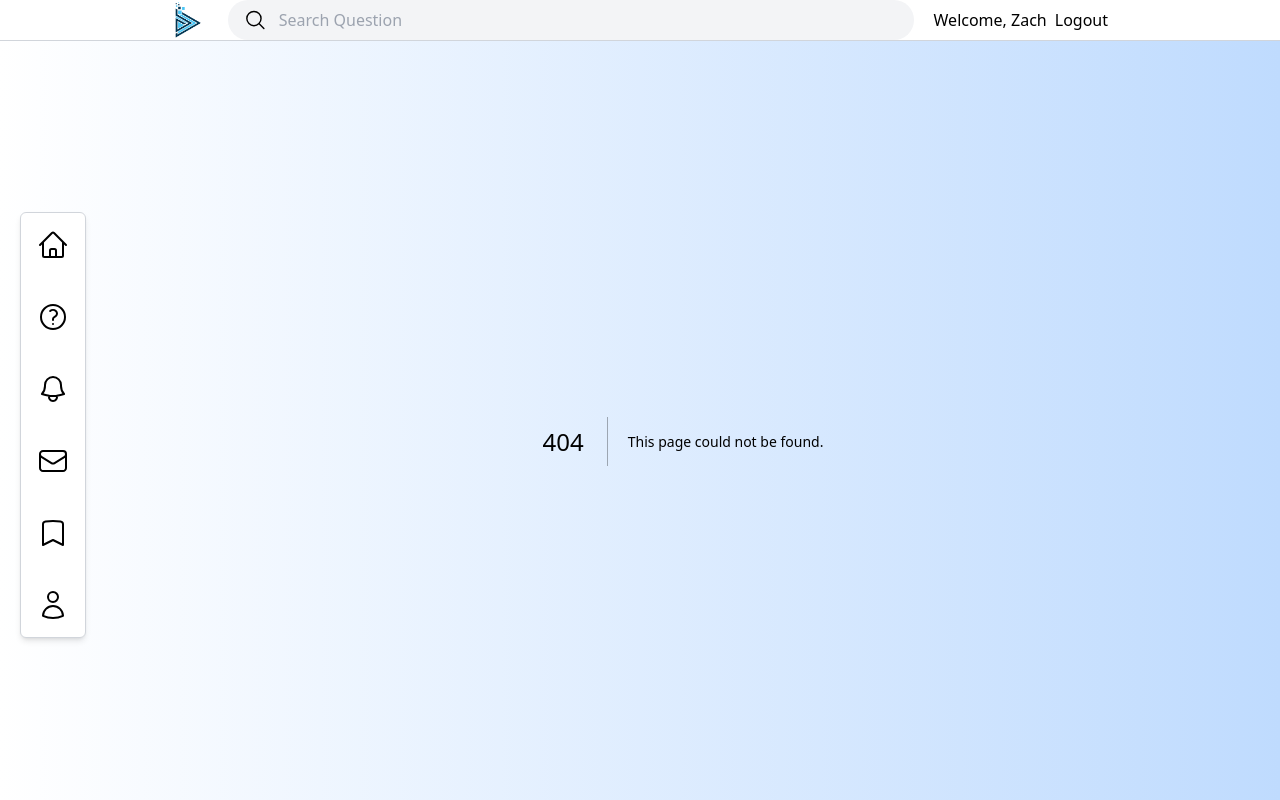
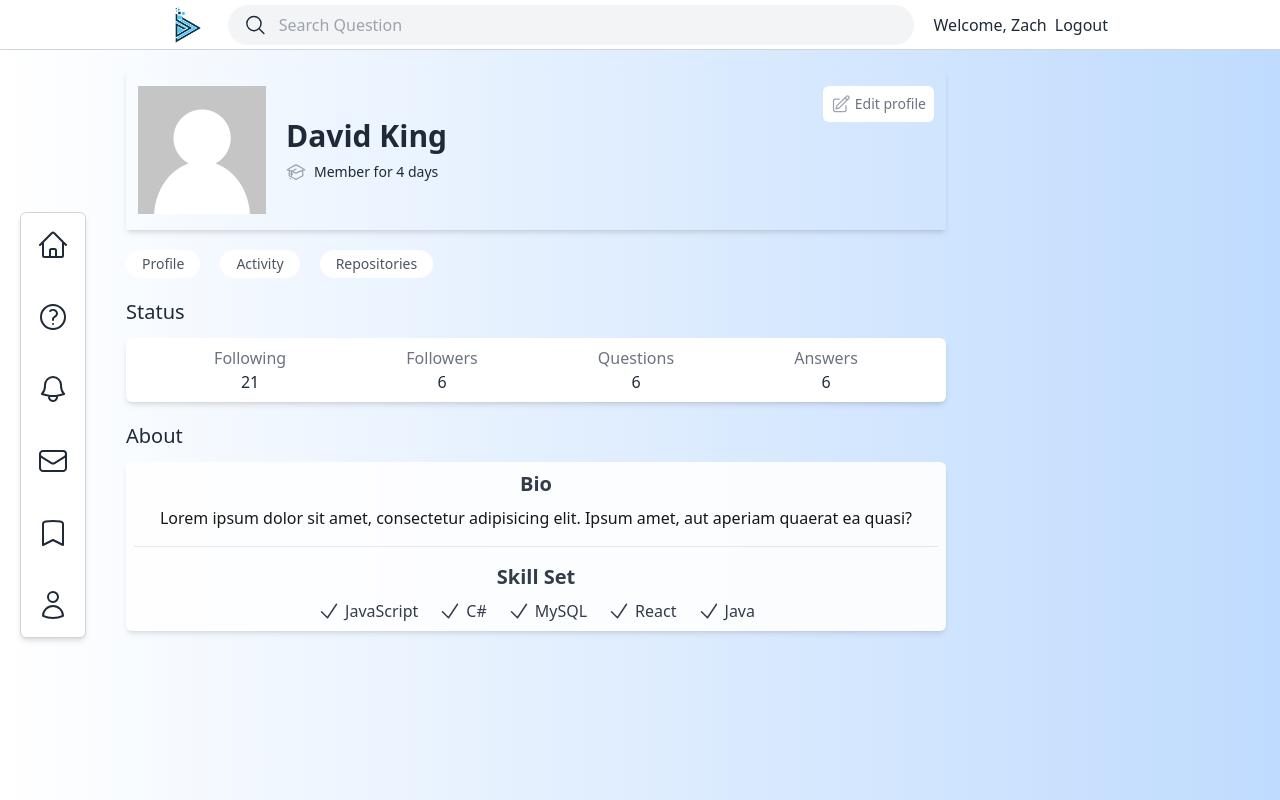
Before and after one commit to Zach-Xu/tech-town-client-v2, a Next.js app: page /profile in a window 1280 px wide. Before the commit this address had no page. Built offline with nearby package versions, Linux system fonts and the light colour scheme.

Commit message:
add profile page

```diff
--- a/components/Header.tsx
+++ b/components/Header.tsx
@@ -6,7 +6,7 @@ type Props = {}
 
 const Header = (props: Props) => {
     return (
-        <div className='sticky top-0 h-[50px] bg-white border-b border-gray-300 flex items-center z-10'>
+        <div className='sticky top-0 h-[50px] bg-white border-b border-gray-300 py-2 flex items-center z-10'>
             <div className='w-screen flex items-center mx-auto max-w-[960px] px-3 space-x-5'>
                 <Image src='/logo.png' width={36} height={36} className='hidden md:inline-block' alt='Tech Town Logo' />
                 <div className='flex bg-gray-100 py-2 flex-1 rounded-full px-4 items-center space-x-3  focus-within:bg-white focus-within:border-blue-300 focus-within:border' tabIndex={1} >
--- /dev/null
+++ b/pages/profile/index.tsx
@@ -0,0 +1,97 @@
+import { NextPage } from 'next'
+import React from 'react'
+import Image from 'next/image'
+import { AcademicCapIcon, PencilSquareIcon, CheckIcon } from '@heroicons/react/24/outline'
+
+type Props = {}
+
+const ProfilePage: NextPage = (props: Props) => {
+    return (
+        <div className='max-w-[900px] md:py-5 md:px-10 mt-2 md:mt-0 mx-2 md:mx-0'>
+            <header className='flex  justify-between shadow-md px-3 py-4'>
+                <div className='flex space-x-5 items-center'>
+                    <div className='relative w-16 h-16  md:w-20 md:h-20 lg:w-32 lg:h-32'>
+                        <Image src={'/default-user-image.png'} fill={true} style={{ objectFit: 'cover' }} alt='profile picture' />
+                    </div>
+                    <div className='space-y-2'>
+                        <p className='font-semibold text-lg md:text-2xl lg:text-3xl'>David King</p>
+                        <div className='flex space-x-2 text-xs md:text-sm items-center'><AcademicCapIcon className='w-5 h-5 text-gray-400' /><span>Member for 4 days </span> </div>
+                    </div>
+                </div>
+                <div>
+                    <button className='flex items-center text-sm text-gray-500 space-x-1 bg-white p-2 rounded-md cursor-pointer hover:bg-gray-50'><PencilSquareIcon className='w-5 h-5 text-gray-400' /><span>Edit profile</span></button>
+                </div>
+            </header>
+            <section className='mt-5'>
+                <div className='flex space-x-5'>
+                    <div className='cursor-pointer px-4 py-1 text-gray-600  text-sm rounded-full bg-white hover:bg-blue-50'>Profile</div>
+                    <div className='cursor-pointer px-4 py-1 text-gray-600  text-sm rounded-full bg-white hover:bg-blue-50'>Activity</div>
+                    <div className='cursor-pointer px-4 py-1 text-gray-600  text-sm rounded-full bg-white hover:bg-blue-50'>Repositories</div>
+                </div>
+                {/* Conditional Render */}
+
+                {/* Profile */}
+                <div>
+                    <h5 className='text-base md:text-xl mt-5 text-gray-800'>Status</h5>
+                    <div className='flex space-x-10 mt-3 bg-white rounded-md shadow-md p-2 justify-evenly text-xs md:text-sm lg:text-base'>
+                        <div className='flex flex-col items-center'>
+                            <p className=' text-gray-500'>Following</p>
+                            <p className=''>21</p>
+                        </div>
+                        <div className='flex flex-col items-center'>
+                            <p className=' text-gray-500'>Followers</p>
+                            <p className=''>6</p>
+                        </div>
+                        <div className='flex flex-col items-center'>
+                            <p className=' text-gray-500'>Questions</p>
+                            <p className=''>6</p>
+                        </div>
+                        <div className='flex flex-col items-center'>
+                            <p className=' text-gray-500'>Answers</p>
+                            <p className=''>6</p>
+                        </div>
+                    </div>
+                    <h5 className='text-base md:text-xl mt-5 text-gray-800'>About</h5>
+                    <div className='flex flex-col mt-3 bg-white opacity-90 rounded-md shadow-md p-2 text-xs md:text-sm lg:text-base space-y-4'>
+                        {/* Bio */}
+                        <div className='text-center'>
+                            <h5 className='font-semibold text-base md:text-xl mb-2'>Bio</h5>
+                            <p className='text-sm md:text-base text-black'>Lorem ipsum dolor sit amet, consectetur adipisicing elit. Ipsum amet, aut aperiam quaerat ea quasi?</p>
+                        </div>
+                        <hr />
+
+                        {/* Skill Set */}
+                        <div className='text-center'>
+                            <h5 className='font-semibold text-base md:text-xl mb-2'>Skill Set</h5>
+                            <div className='grid grid-cols-2 md:flex md:flex-row  justify-center  md:space-x-5 items-center'>
+                                <div className='flex items-center space-x-1 md:ml-0 ml-4'>
+                                    <CheckIcon className='h-6 w-6' /><span>JavaScript</span>
+                                </div>
+                                <div className='flex items-center space-x-1 md:ml-0 ml-4'>
+                                    <CheckIcon className='h-6 w-6' /><span>C#</span>
+                                </div>
+                                <div className='flex items-center space-x-1 md:ml-0 ml-4'>
+                                    <CheckIcon className='h-6 w-6' /><span>MySQL</span>
+                                </div>
+                                <div className='flex items-center space-x-1 md:ml-0 ml-4'>
+                                    <CheckIcon className='h-6 w-6' /><span>React</span>
+                                </div>
+                                <div className='flex items-center space-x-1 md:ml-0 ml-4'>
+                                    <CheckIcon className='h-6 w-6' /><span>Java</span>
+                                </div>
+                            </div>
+                        </div>
+                        {/* Skillset */}
+                    </div>
+                </div>
+
+                {/* Activity */}
+
+                {/* Repositories */}
+
+            </section>
+        </div>
+    )
+}
+
+export default ProfilePage
```
